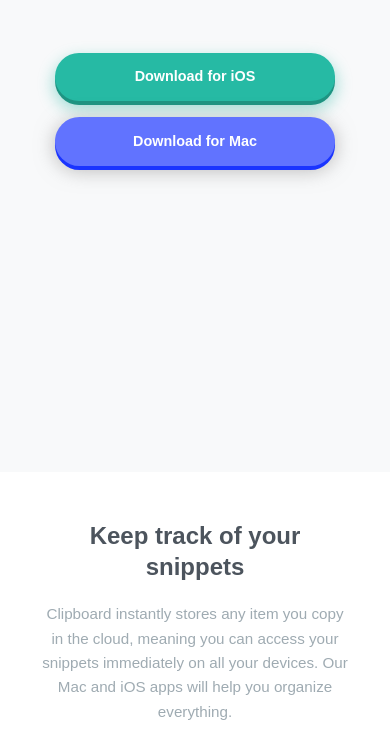
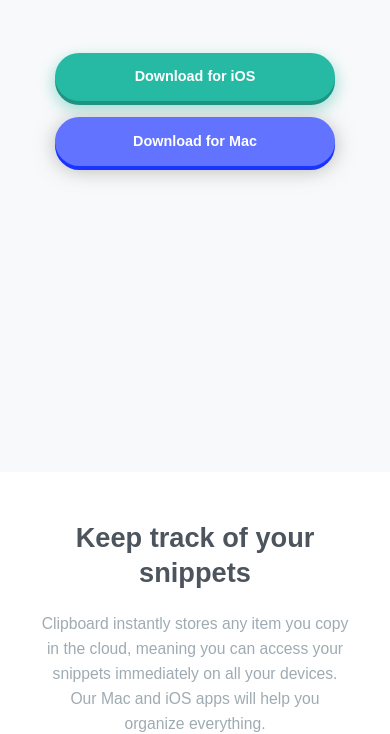
Before and after one commit to codeStackr007/Clipboard-Landing-Page, a plain HTML site: page index.html in a window 390 px wide. Shown: the part 372-1106 px from the top of the page. Drawn offline with Linux system fonts and the light colour scheme; a web font is replaced by a local one.

Commit message:
modified:   css/style.css

```diff
--- a/css/style.css
+++ b/css/style.css
@@ -332,14 +332,14 @@ button:focus,
   }
 
   .features__title {
-    font-size: 1.5rem;
+    font-size: 1.7rem;
     margin-bottom: 1.25rem;
     line-height: 1.3;
   }
 
   .features__description {
     max-width: 600px;
-    font-size: 0.95rem;
+    font-size: 0.98rem;
     margin-bottom: 1rem;
   }
 
```
